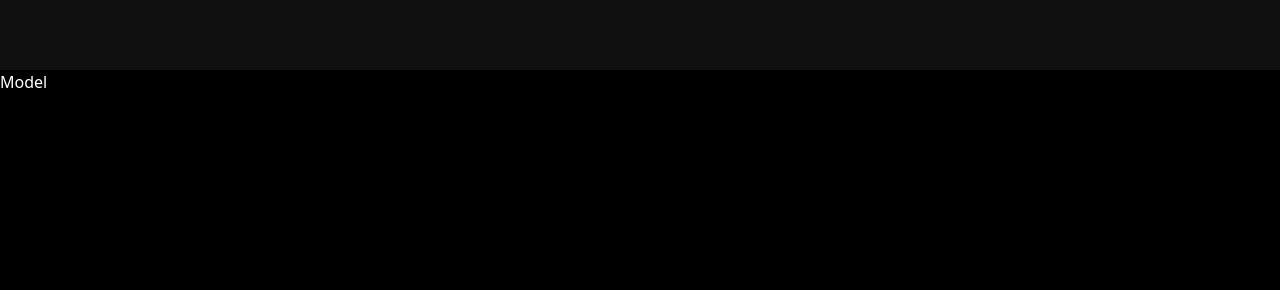
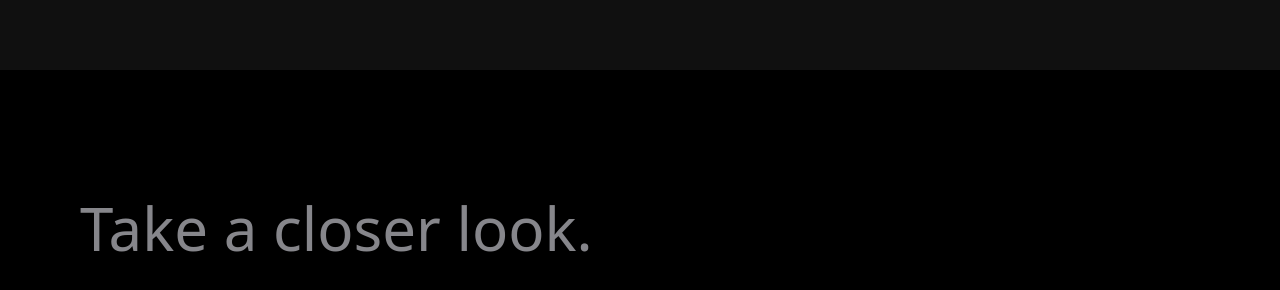
Before and after one commit to grenst/GSAP_apple-clone, a React (Vite) app: page / in a window 1280 px wide. Shown: the part 1750-2040 px from the top of the page. Before the commit the page ends 1844 px from the top, so only its background shows below. Built offline with nearby package versions, Linux system fonts and the light colour scheme.

Commit message:
ADD Started text///

```diff
--- a/src/components/Model.jsx
+++ b/src/components/Model.jsx
@@ -1,9 +1,21 @@
+import { useGSAP } from '@gsap/react'
+import { gsap } from 'gsap'
 import React from 'react'
 
 const Model = () => {
-  return (
-    <div>Model</div>
-  )
+    useGSAP(() => {
+        gsap.to('#heading', { y: 0, opacity: 1})
+    }, [])
+
+    return (
+        <section className="common-padding">
+            <div className="screen-max-width">
+                <h1 id="heading" className="section-heading">
+                    Take a closer look.
+                </h1>
+            </div>
+        </section>
+    )
 }
 
 export default Model
```
